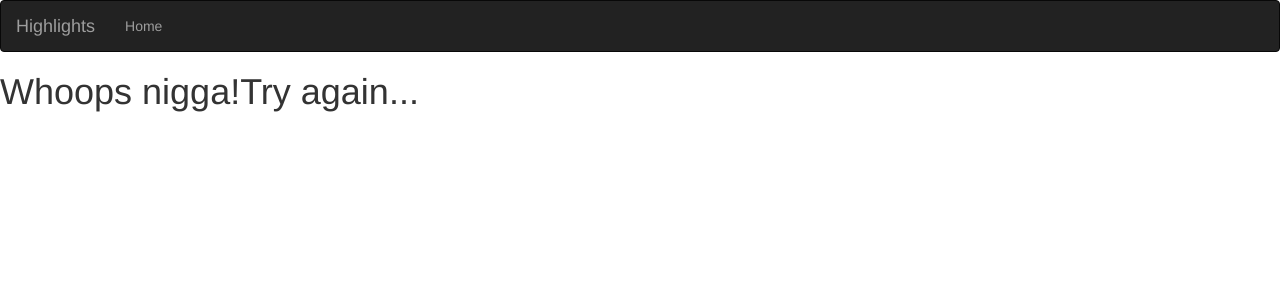
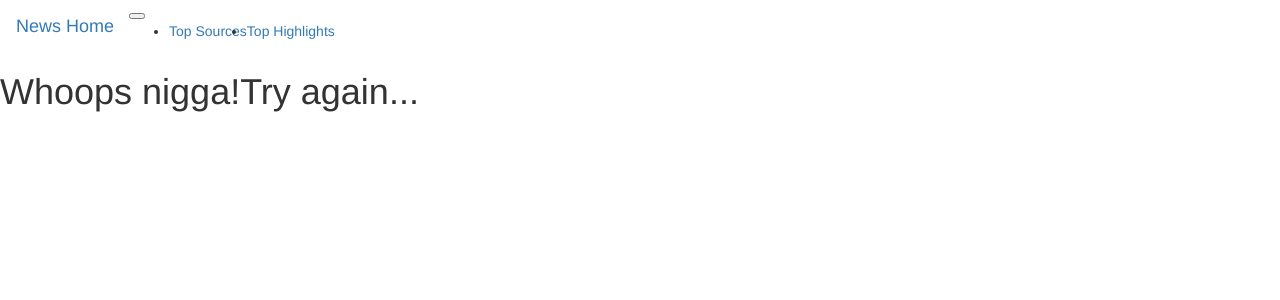
Before and after one commit to Jay-68/news-highlight, a Flask app: template app/templates/error.html in a window 1280 px wide. Shown: the top 300 px of the page. Run offline with Flask 2, Linux system fonts and the light colour scheme; the template is opened without the code that fills it, so the values that code supplies are empty; some libraries are stand-ins or nearby versions.

Commit message:
add more styles to navbar

```diff
--- a/app/main/views.py
+++ b/app/main/views.py
@@ -12,7 +12,7 @@ def index():
     sources = get_sources()
     title = 'News Highlights'
 
-    return render_template('index.html', title=title,sources=sources)
+    return render_template('index.html', title=title, sources=sources)
 
 
 @main.route('/sources')
--- a/app/templates/navbar.html
+++ b/app/templates/navbar.html
@@ -1,17 +1,17 @@
-<div class="navbar navbar-inverse" role="navigation">
-  <div class="container-fluid">
-    <div class="navbar-header">
-      <button type="button" class="navbar-toggle" data-toggle="collapse" data-target=".navbar-collapse">
-        <span class="sr-only">Toggle navigation</span>
-        <span class="icon-bar"></span>
-        <span class="icon-bar"></span>
-        <span class="icon-bar"></span>
-      </button>
-      <a class="navbar-brand" href="{{url_for('main.articles')}}"> Highlights </a>
-    </div>
-    <div class="navbar-collapse collapse">
-      <ul class="nav navbar-nav">
-        <li><a href="/">Home</a></li>
-    </div>
+<nav class="navbar navbar-expand-md navbar-dark bg-dark fixed-top">
+  <a class="navbar-brand" href="{{url_for('main.articles')}}">News Home</a>
+  <button class="navbar-toggler" type="button" data-toggle="collapse" data-target="#navbarMain" aria-controls="navbarMain" aria-expanded="false" aria-label="Toggle navigation">
+    <span class="navbar-toggler-icon"></span>
+  </button>
+
+  <div class="collapse navbar-collapse" id="navbarMain">
+    <ul class="navbar-nav mr-auto">
+      <li class="nav-item active">
+        <a class="nav-link" href="/">Top Sources <span class="sr-only">(current)</span></a>
+      </li>
+      <li class="nav-item">
+        <a class="nav-link" href="/sources">Top Highlights</a>
+      </li>
+    </ul>
   </div>
-</div>
+</nav>
```
Also changed, not shown: app/templates/articles.html (+7 -5 lines), app/templates/index.html (+8 -4 lines).
